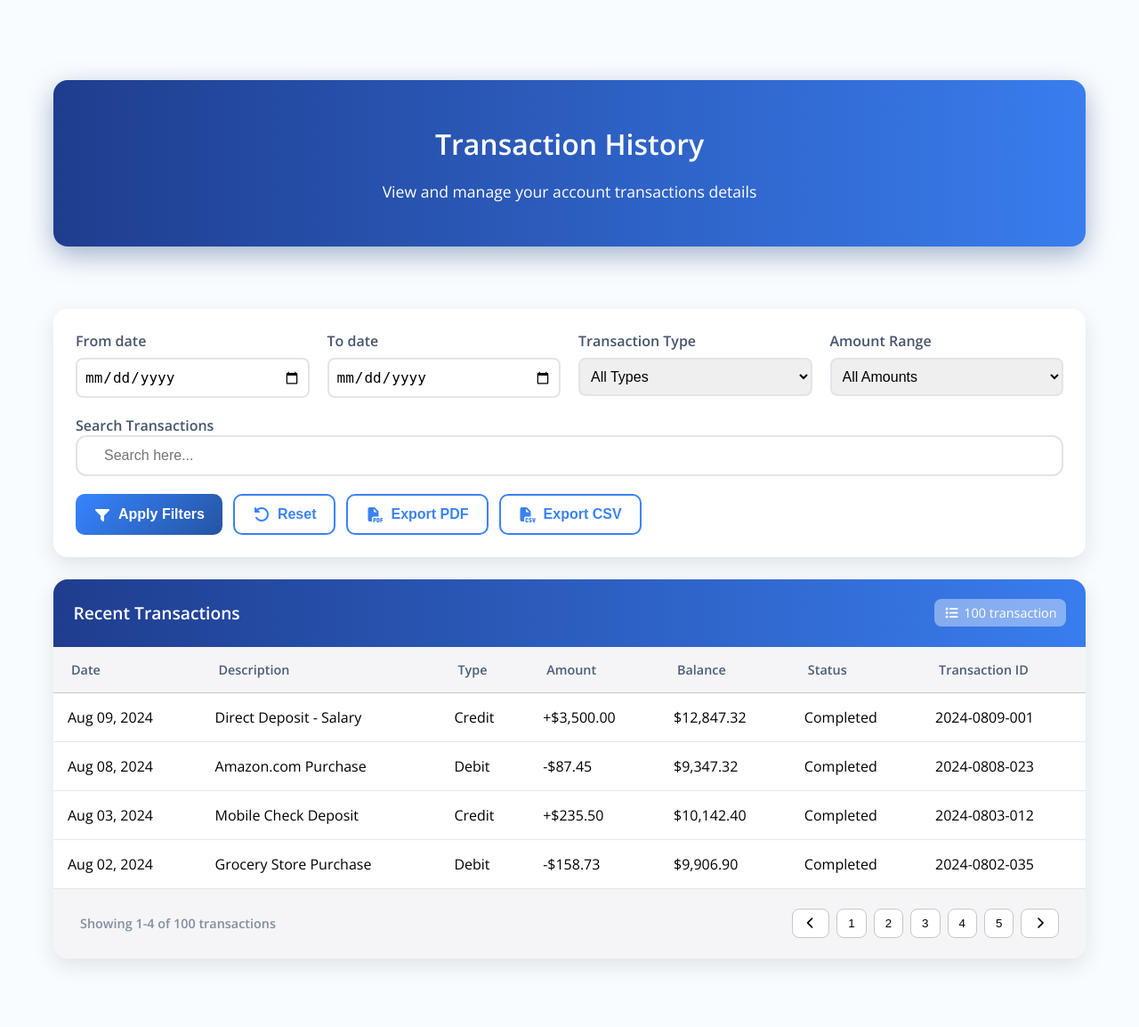
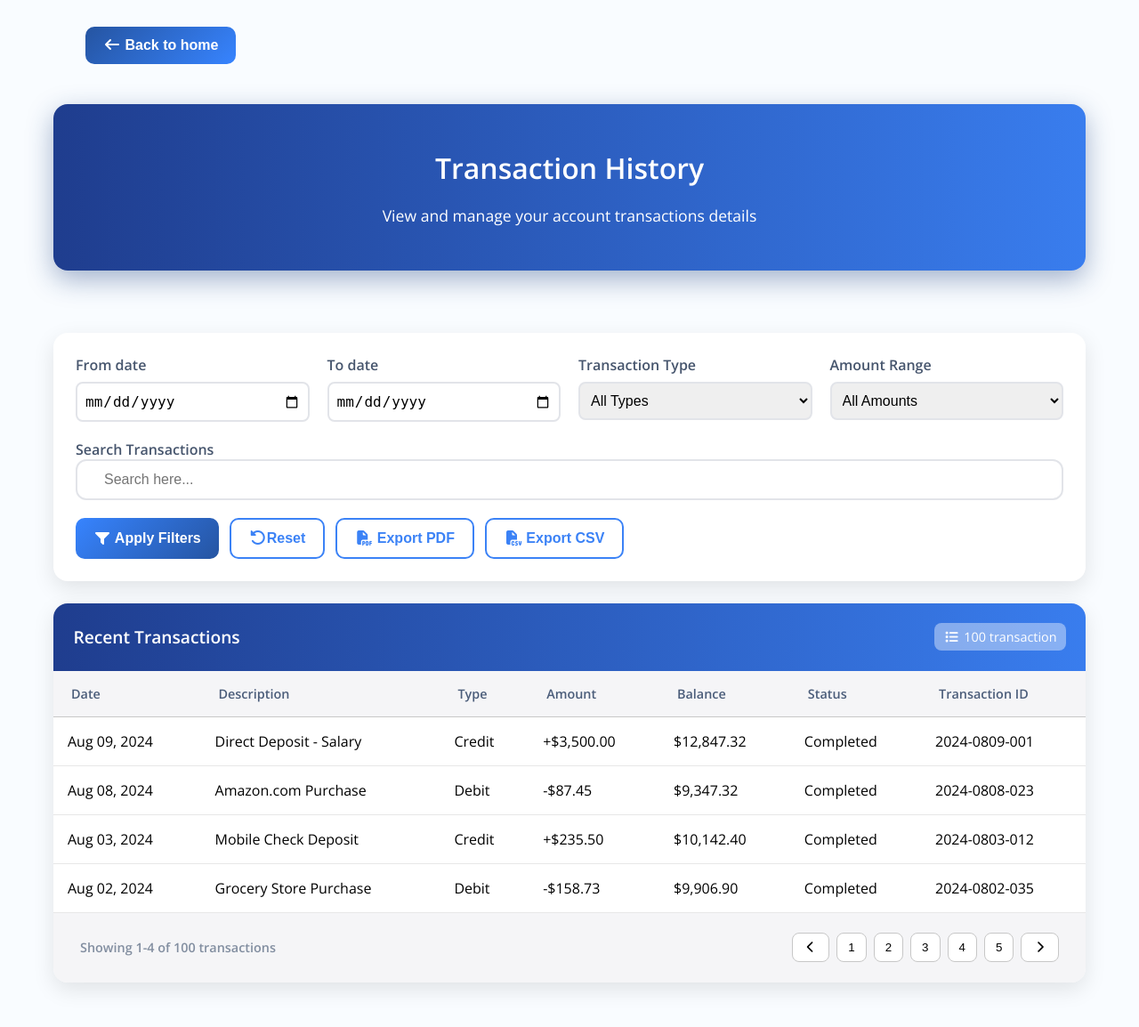
Before and after one commit to MD-YUSUF-1/NextGen-Bank-Web-Tech-Project, a PHP site: page /Transaction-History.html in a window 1280 px wide. Shown: the whole page at 89% size. Before the commit the page ends 1085 px from the top, so only its background shows below. Run offline with PHP 8.4, Linux system fonts and the light colour scheme; some libraries are stand-ins or nearby versions.

Commit message:
Transaction history Back to home btn added

```diff
--- a/Transaction-History.html
+++ b/Transaction-History.html
@@ -16,15 +16,16 @@
 </style>
 
 <body>
-    <header class="container">
+    <header >
+        <div class="back-container">
+            <a href="./index.html"><button  class="btn back-btn"> <i class="fa-solid fa-arrow-left"></i> Back to home </button></a>
+        </div>
         <!-- Banner section -->
-        <section>
-            <div>
+        <section class="container">
                 <div class="banner">
                     <h1> Transaction History</h1>
                     <p>View and manage your account transactions details</p>
                 </div>
-            </div>
         </section>
     </header>
     <main class="container">
--- a/styles/transaction-styles.css
+++ b/styles/transaction-styles.css
@@ -1,14 +1,30 @@
-
-
 * {
     margin: 0;
     padding: 0;
     box-sizing: border-box;
 }
+a{
+    text-decoration: none;
+}
 
 body {
     background: #f9fcff;
-    padding-top: 70px;
+    padding-top: 30px;
+}
+
+.back-container {
+    margin-left: 6rem;
+}
+
+.back-btn{
+    background: linear-gradient(135deg,  #2554a1 0%,#3784ff 100%);
+    color: white;
+    transition: all .3s;
+}
+
+.back-btn:hover{
+    transform: translateY(-3px);
+    box-shadow: 0px 0px 15px  #468dff;
 }
 
 .container {
@@ -24,7 +40,9 @@ body {
     border-radius: 16px;
     box-shadow: 0 10px 30px #193d7c63;
     margin-bottom: 30px;
+    margin-top: 25px;
     text-align: center;
+
 
 }
 
@@ -123,11 +141,8 @@ body {
     border-radius: 10px;
     font-weight: 600;
     cursor: pointer;
-    display: flex;
-    align-items: center;
     gap: 8px;
     font-size: 1rem;
-    transform: all 0.3s ease
 }
 
 .apply-btn {
```
